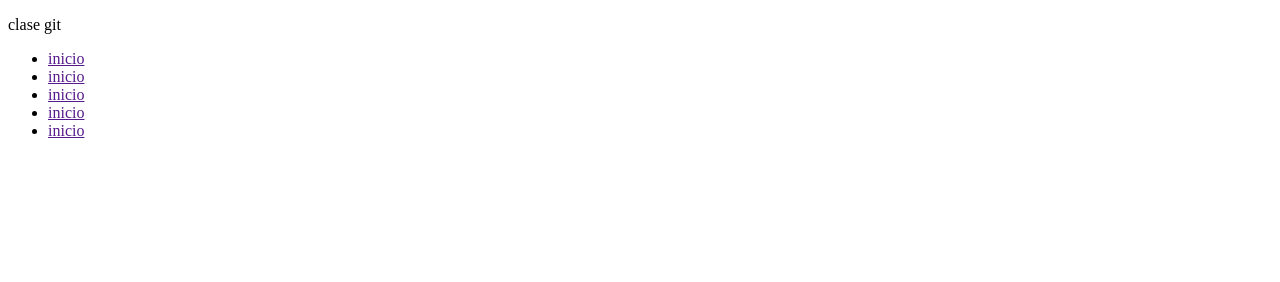
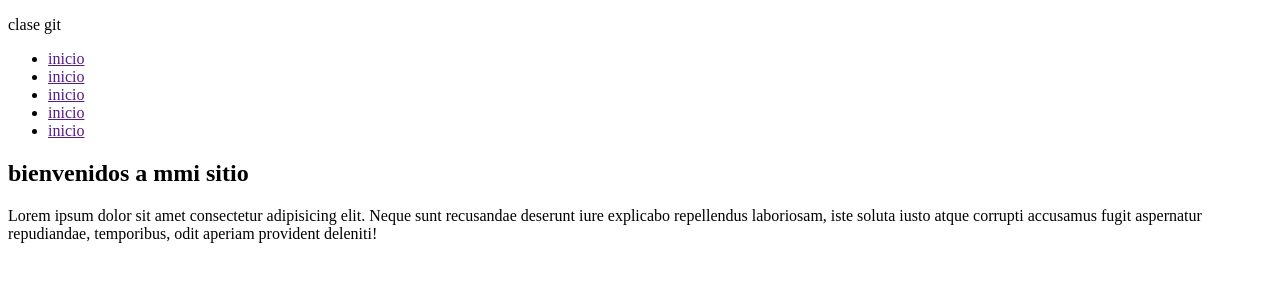
Before and after one commit to linkcito/git-carpeta, a plain HTML site: page index.html in a window 1280 px wide. Drawn offline with Linux system fonts and the light colour scheme.

Commit message:
creacion de main

```diff
--- a/index.html
+++ b/index.html
@@ -18,5 +18,15 @@
             </ul>
         </nav>
     </header>
+    <main>
+        <section>
+            <h1>
+                bienvenidos a mmi sitio
+            </h1>
+            <p>
+                Lorem ipsum dolor sit amet consectetur adipisicing elit. Neque sunt recusandae deserunt iure explicabo repellendus laboriosam, iste soluta iusto atque corrupti accusamus fugit aspernatur repudiandae, temporibus, odit aperiam provident deleniti!
+            </p>
+        </section>
+    </main>
 </body>
 </html>
```
